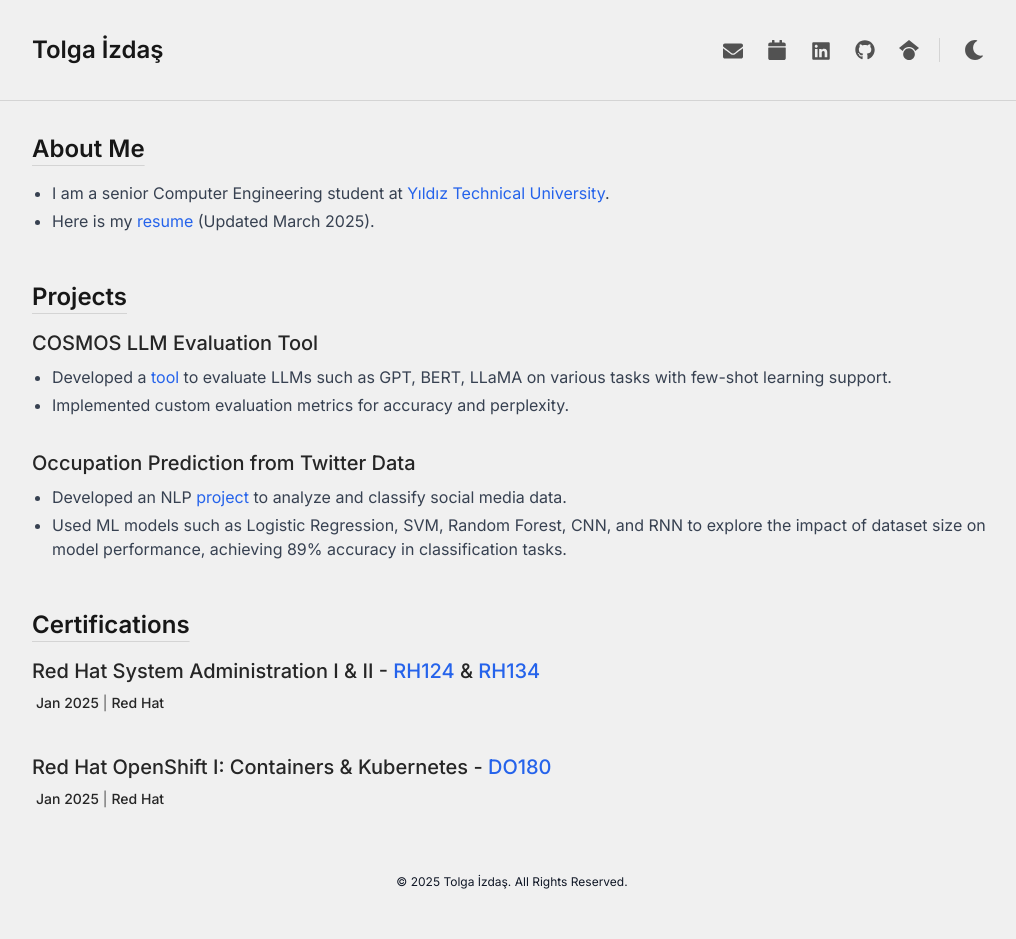
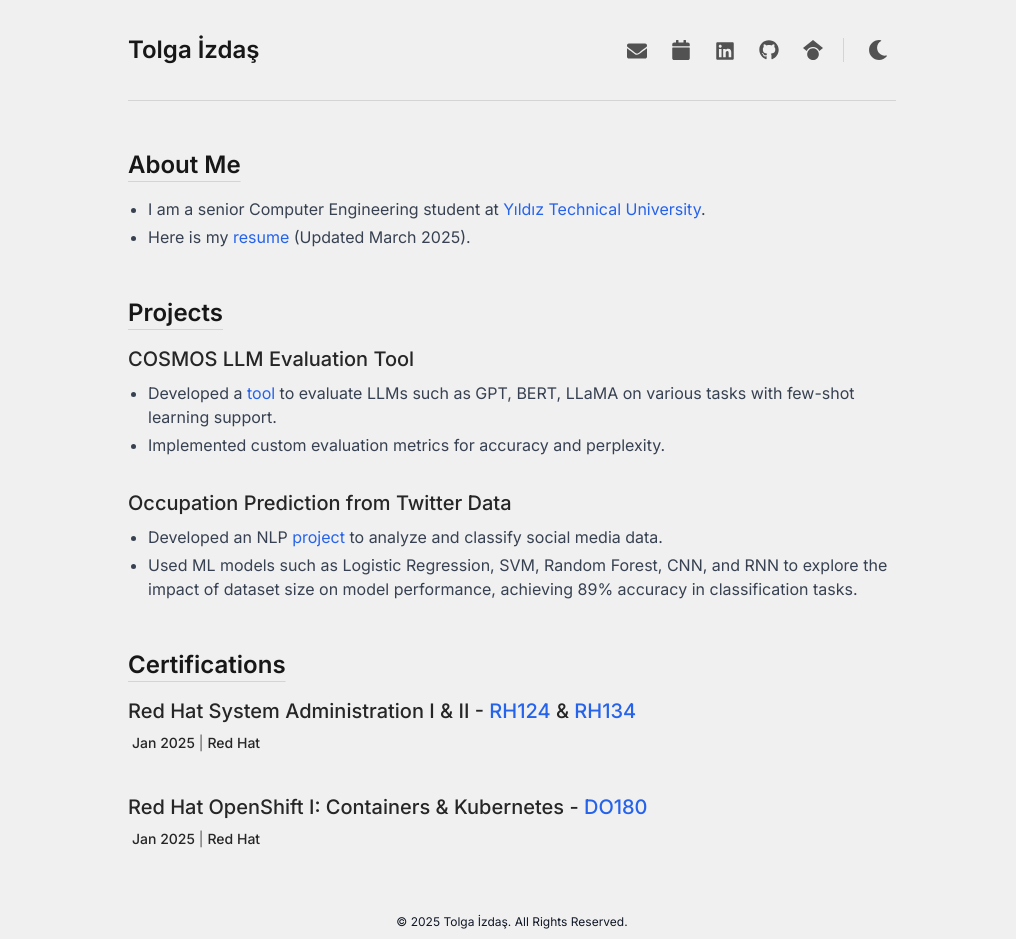
Before and after one commit to tolgaizdas/personal-website, a Next.js app: page / in a window 1280 px wide. Shown: the whole page, without its empty margins (128-1144 px from the left). Before the commit the page ends 899 px from the top, so only its background shows below. Built offline with nearby package versions, Linux system fonts and the light colour scheme.

Commit message:
style: adjust margins and padding for improved layout consistency

```diff
--- a/src/app/layout.js
+++ b/src/app/layout.js
@@ -30,7 +30,7 @@
           }}
         />
       </head>
-      <body className={`${inter.className} mx-0 md:mx-[10%]`}>{children}</body>
+      <body className={`${inter.className} mx-0 md:mx-[20%]`}>{children}</body>
     </html>
   );
 }
--- a/src/app/page.js
+++ b/src/app/page.js
@@ -19,7 +19,7 @@
     <div className="min-h-screen flex flex-col">
       <div className="flex-1">
         <Title {...information} />
-        <div className="max-w-7xl mx-auto px-4 sm:px-6 lg:px-8 pt-4">
+        <div className="max-w-7xl mx-auto p-8 py-0 md:px-0">
           <Section {...aboutMe} />
           <Section {...projects} />
           <Section {...certifications} />
--- a/src/components/Title.jsx
+++ b/src/components/Title.jsx
@@ -15,10 +15,10 @@
   // border -> border-b border-neutral-300 dark:border-neutral-700
   return (
     <header
-      className="sticky top-0 z-10 mb-4 border-b bg-[#f0f0f0] text-[#333333] border-neutral-300
+      className="sticky top-0 z-10 mb-12 border-b bg-[#f0f0f0] text-[#333333] border-neutral-300
       dark:bg-[#181818] dark:text-[#ececec] dark:border-neutral-700"
     >
-      <div className="flex justify-between items-center max-w-7xl mx-auto p-4 sm:p-8 min-h-[3.5rem]">
+      <div className="flex justify-between items-center max-w-7xl mx-auto p-8 md:px-0 md:py-8 min-h-[3.5rem]">
         {/* Left Side - Name aligned with section titles */}
         <h1 className="text-2xl font-semibold text-neutral-900 dark:text-neutral-100">
           {name}
```
